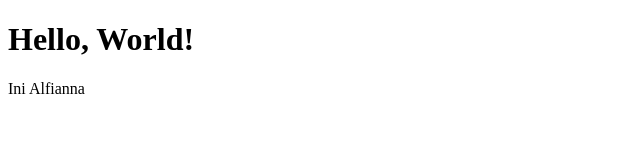
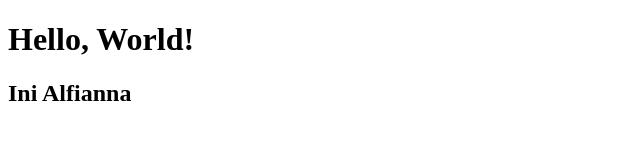
Before and after one commit to alfianna454/CodingCamp-batch6Oktober2025-AlfiannaAzzahro, a plain HTML site: page index.html in a window 1280 px wide. Shown: the whole page, without its empty margins (0-640 px from the left). Drawn offline with Linux system fonts and the light colour scheme.

Commit message:
index html di awal untuk menampilkan hello world dan h2

```diff
--- a/index.html
+++ b/index.html
@@ -7,6 +7,6 @@
 </head>
 <body>
     <h1>Hello, World!</h1>
-    <p>Ini Alfianna</p>
+    <h2>Ini Alfianna</h2>
 </body>
 </html>
```
